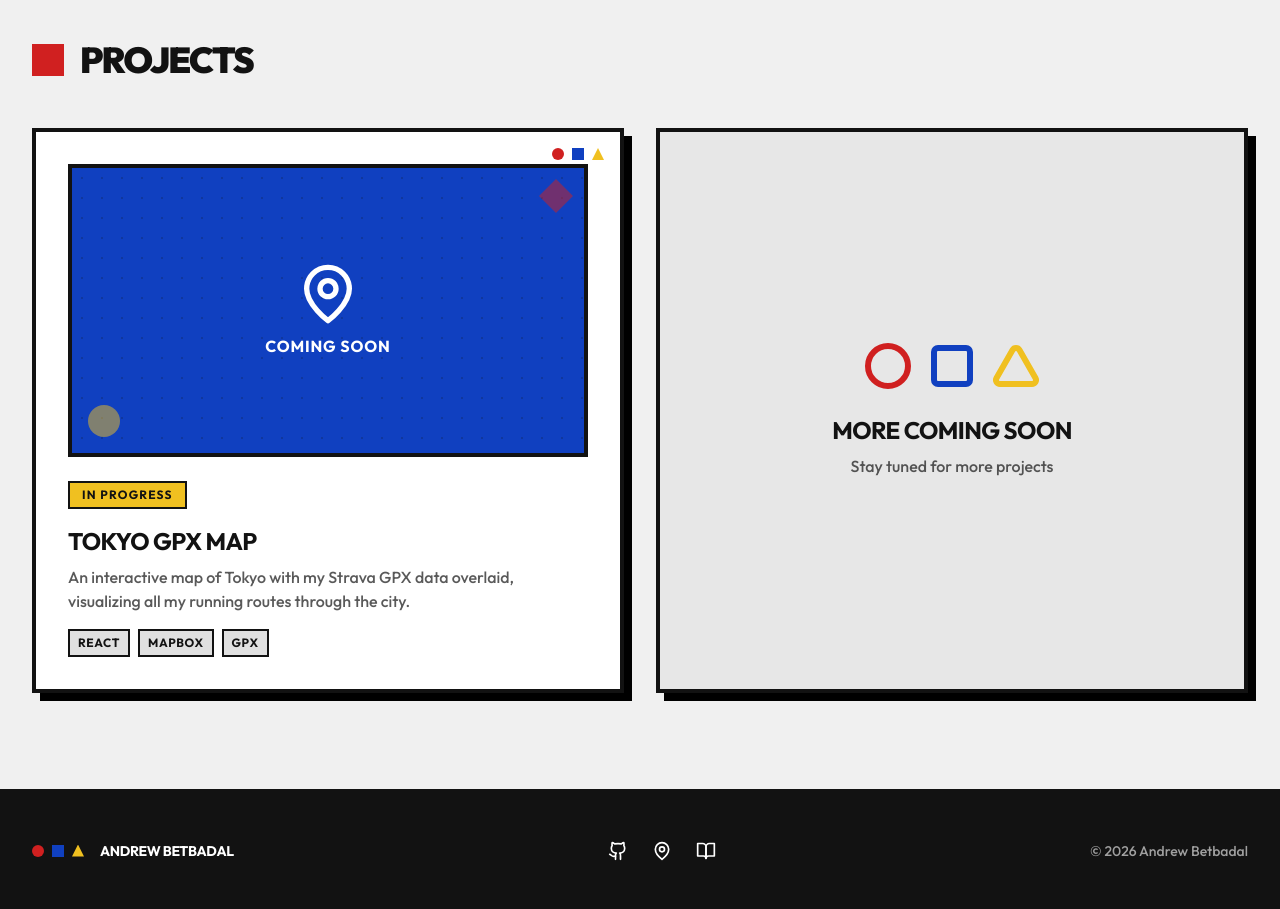
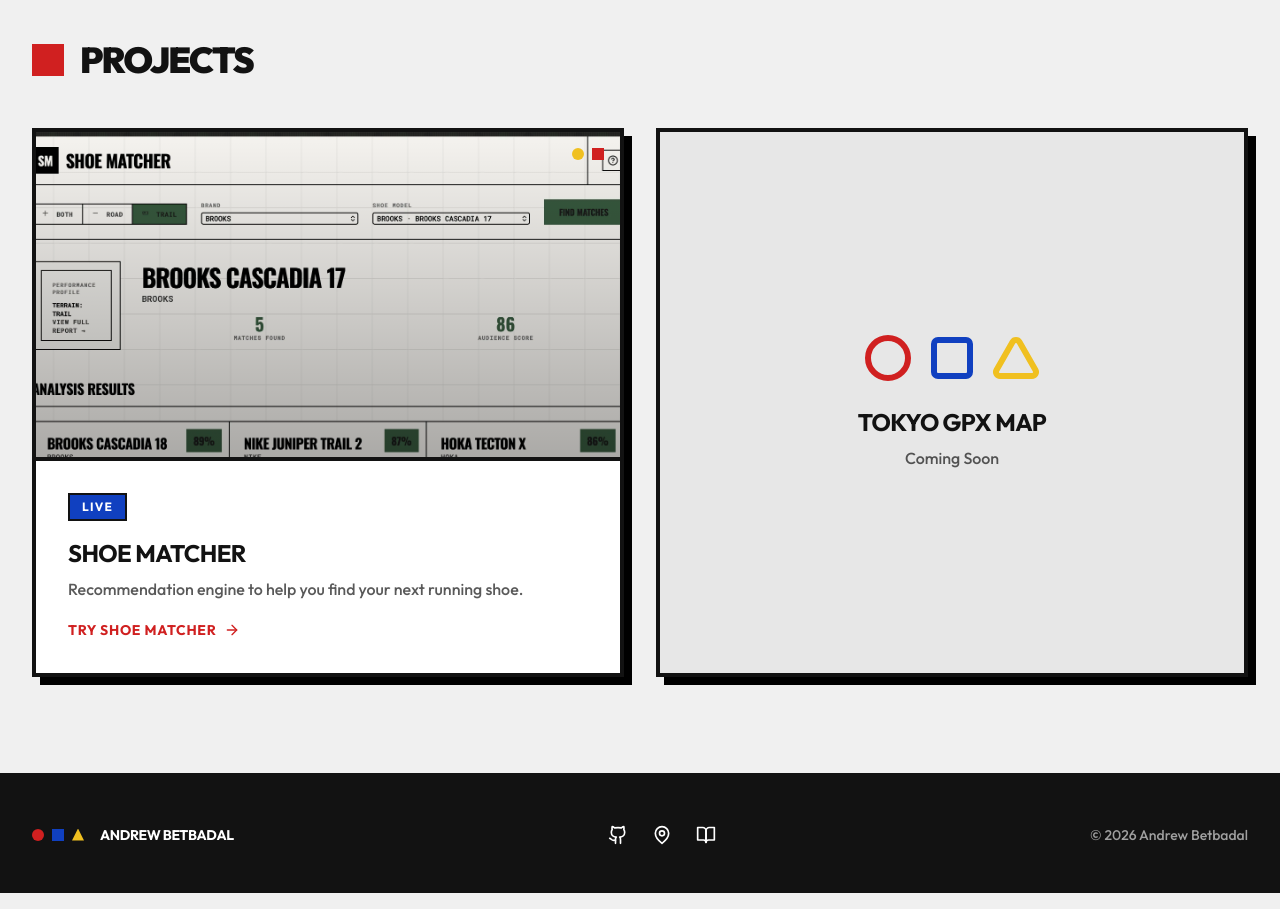
Before and after one commit to andrewb1234/personal-site, a Next.js app: page / in a window 1280 px wide. Shown: the part 1240-2149 px from the top of the page. Built offline with nearby package versions, Linux system fonts and the light colour scheme.

Commit message:
Adding something small

```diff
--- a/app/page.tsx
+++ b/app/page.tsx
@@ -160,53 +160,46 @@
           </div>
 
           <div className="grid lg:grid-cols-2 gap-6 sm:gap-8">
-            {/* Tokyo GPX Map Project */}
-            <div className="card-bauhaus p-6 sm:p-8 relative">
-              <div className="absolute top-4 right-4 flex gap-2">
-                <div className="w-3 h-3 rounded-full bg-primary-red" />
-                <div className="w-3 h-3 bg-primary-blue" />
-                <div className="w-3 h-3 clip-triangle bg-primary-yellow" />
+            {/* Shoe Matcher Project */}
+            <a
+              href="https://shoe-mapping.vercel.app"
+              target="_blank"
+              rel="noopener noreferrer"
+              className="card-bauhaus p-0 relative block group overflow-hidden"
+            >
+              <div className="absolute top-4 right-4 z-10 flex gap-2">
+                <div className="w-3 h-3 rounded-full bg-primary-yellow" />
+                <div className="w-3 h-3 bg-primary-red" />
               </div>
 
-              {/* Project Preview Placeholder */}
-              <div className="aspect-video bg-primary-blue border-4 border-foreground mb-6 relative overflow-hidden">
-                <div className="absolute inset-0 pattern-dots opacity-20" />
-                <div className="absolute inset-0 flex items-center justify-center">
-                  <div className="text-center text-white">
-                    <MapPin className="w-12 h-12 sm:w-16 sm:h-16 mx-auto mb-2" />
-                    <span className="font-bold uppercase tracking-wider text-sm sm:text-base">
-                      Coming Soon
-                    </span>
-                  </div>
-                </div>
-                {/* Decorative shapes */}
-                <div className="absolute bottom-4 left-4 w-8 h-8 rounded-full bg-primary-yellow/50" />
-                <div className="absolute top-4 right-4 w-6 h-6 bg-primary-red/50 rotate-45" />
+              {/* Project Image Preview */}
+              <div className="aspect-video border-b-4 border-foreground relative overflow-hidden bg-muted">
+                <img
+                  src="/images/shoe-matcher.webp"
+                  alt="Shoe Matcher Interface Preview"
+                  className="w-full h-full object-cover"
+                />
+                <div className="absolute inset-0 bg-gradient-to-t from-black/30 to-transparent" />
               </div>
 
-              <span className="inline-block px-3 py-1 bg-primary-yellow text-foreground text-xs font-bold uppercase tracking-widest border-2 border-foreground mb-4">
-                In Progress
-              </span>
-              <h3 className="text-xl sm:text-2xl font-bold uppercase tracking-tight mb-2">
-                Tokyo GPX Map
-              </h3>
-              <p className="font-medium text-foreground/70 mb-4">
-                An interactive map of Tokyo with my Strava GPX data overlaid, visualizing all my running routes through the city.
-              </p>
-              <div className="flex flex-wrap gap-2">
-                <span className="px-2 py-1 bg-muted text-foreground text-xs font-bold uppercase tracking-wider border-2 border-foreground">
-                  React
+              <div className="p-6 sm:p-8">
+                <span className="inline-block px-3 py-1 bg-primary-blue text-white text-xs font-bold uppercase tracking-widest border-2 border-foreground mb-4">
+                  Live
                 </span>
-                <span className="px-2 py-1 bg-muted text-foreground text-xs font-bold uppercase tracking-wider border-2 border-foreground">
-                  Mapbox
-                </span>
-                <span className="px-2 py-1 bg-muted text-foreground text-xs font-bold uppercase tracking-wider border-2 border-foreground">
-                  GPX
+                <h3 className="text-xl sm:text-2xl font-bold uppercase tracking-tight mb-2">
+                  Shoe Matcher
+                </h3>
+                <p className="font-medium text-foreground/70 mb-4">
+                  Recommendation engine to help you find your next running shoe.
+                </p>
+                <span className="inline-flex items-center gap-2 font-bold uppercase text-sm tracking-wider text-primary-red group-hover:gap-3 transition-all">
+                  Try Shoe Matcher
+                  <ArrowRight className="w-4 h-4" />
                 </span>
               </div>
-            </div>
+            </a>
 
-            {/* More Projects Coming Soon */}
+            {/* Tokyo GPX Map Project */}
             <div className="card-bauhaus p-6 sm:p-8 relative bg-muted/50 flex flex-col items-center justify-center min-h-[300px]">
               <div className="flex gap-4 mb-6">
                 <Circle className="w-8 h-8 sm:w-12 sm:h-12 text-primary-red" strokeWidth={3} />
@@ -214,10 +207,10 @@
                 <Triangle className="w-8 h-8 sm:w-12 sm:h-12 text-primary-yellow" strokeWidth={3} />
               </div>
               <h3 className="text-xl sm:text-2xl font-bold uppercase tracking-tight text-center mb-2">
-                More Coming Soon
+                Tokyo GPX Map
               </h3>
               <p className="font-medium text-foreground/70 text-center">
-                Stay tuned for more projects
+                Coming Soon
               </p>
             </div>
           </div>
```
Also changed, not shown: public/images/shoe-matcher.webp (added).
